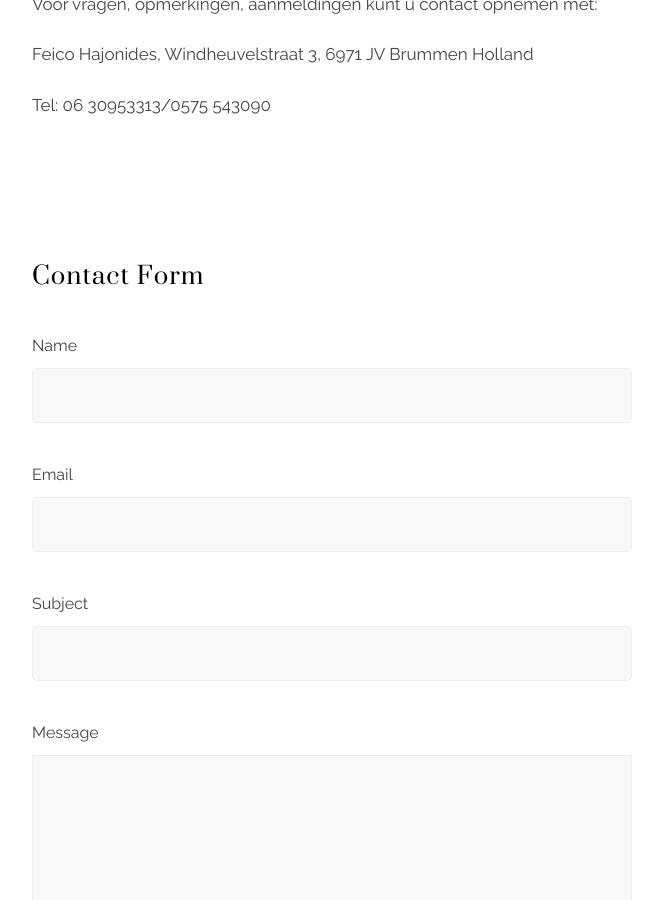
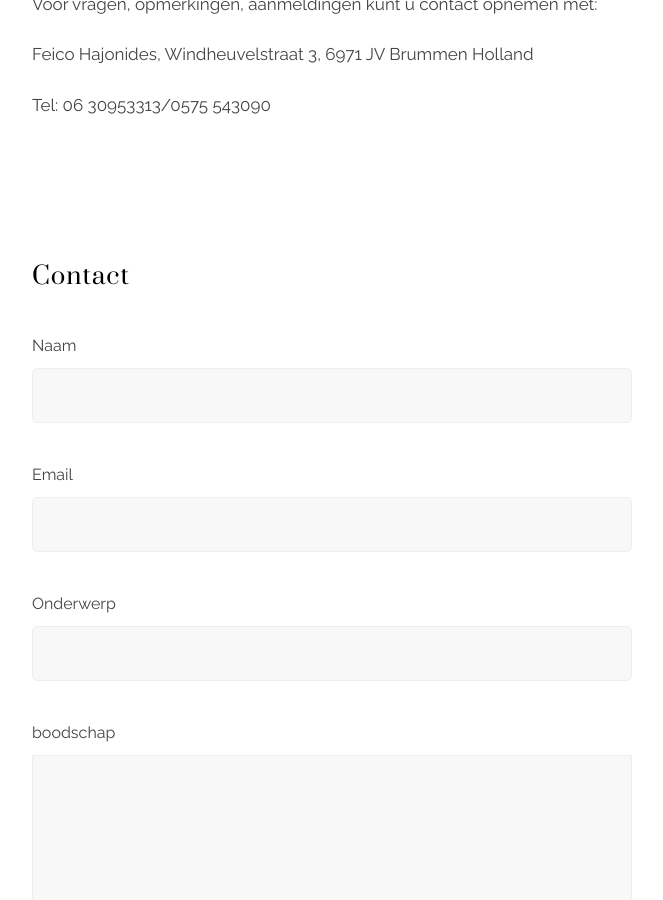
Before and after one commit to feicohvdm/feicohvdm.github.io, a Jekyll site: the page built from contact.md, in a window 1280 px wide and 900 px high, scrolled down 821 px. Shown: the whole window, without its empty margins (308-971 px from the left). Built offline with Jekyll 4.4.1, drawn with Linux system fonts in a browser that asks for light colours; some of the changed text lies outside the part shown.

Commit message:
voorblad
tekst en foto

```diff
--- a/_layouts/contact.html
+++ b/_layouts/contact.html
@@ -9,10 +9,10 @@ layout: default
     </article>
 
     {% if page.formspree.email %}
-    <h3 class="uk-margin-large-top">Contact Form</h3>
+    <h3 class="uk-margin-large-top">Contact</h3>
     <form class="uk-form-stacked uk-margin-medium-top" method="POST" action="https://formspree.io/{{ page.formspree.email }}" accept-charset="UTF-8">
         <div class="uk-margin-medium-bottom">
-            <label class="uk-form-label uk-margin-small-bottom" for="form-stacked-text">Name</label>
+            <label class="uk-form-label uk-margin-small-bottom" for="form-stacked-text">Naam</label>
             <div class="uk-form-controls">
                 <input class="uk-input uk-form-large uk-border-rounded" name="name" type="text" required>
             </div>
@@ -24,13 +24,13 @@ layout: default
             </div>
         </div>
         <div class="uk-margin-medium-bottom">
-            <label class="uk-form-label uk-margin-small-bottom" for="form-stacked-text">Subject</label>
+            <label class="uk-form-label uk-margin-small-bottom" for="form-stacked-text">Onderwerp</label>
             <div class="uk-form-controls">
                 <input class="uk-input uk-form-large uk-border-rounded" name="_subject" type="text">
             </div>
         </div>
         <div class="uk-margin-medium-bottom">
-            <label class="uk-form-label uk-margin-small-bottom" for="form-stacked-text">Message</label>
+            <label class="uk-form-label uk-margin-small-bottom" for="form-stacked-text">boodschap</label>
             <div class="uk-form-controls">
                 <textarea class="uk-textarea uk-form-large" name="message" rows="5" minlength="10" required></textarea>
             </div>
@@ -40,7 +40,7 @@ layout: default
             <input type="hidden" name="_next" value="{{ page.formspree.redirect | absolute_url }}">
             {% endif %}
             <input type="text" name="_gotcha" style="display:none">
-            <input class="uk-button uk-button-primary uk-button-large uk-width-1-1 uk-border-rounded" type="submit" value="Send">
+            <input class="uk-button uk-button-primary uk-button-large uk-width-1-1 uk-border-rounded" type="submit" value="Stuur">
         </div>
     </form>
     {% endif %}
```
Also changed, not shown: _data/navigation_header.yml (+4 -4 lines), 1 other file.
